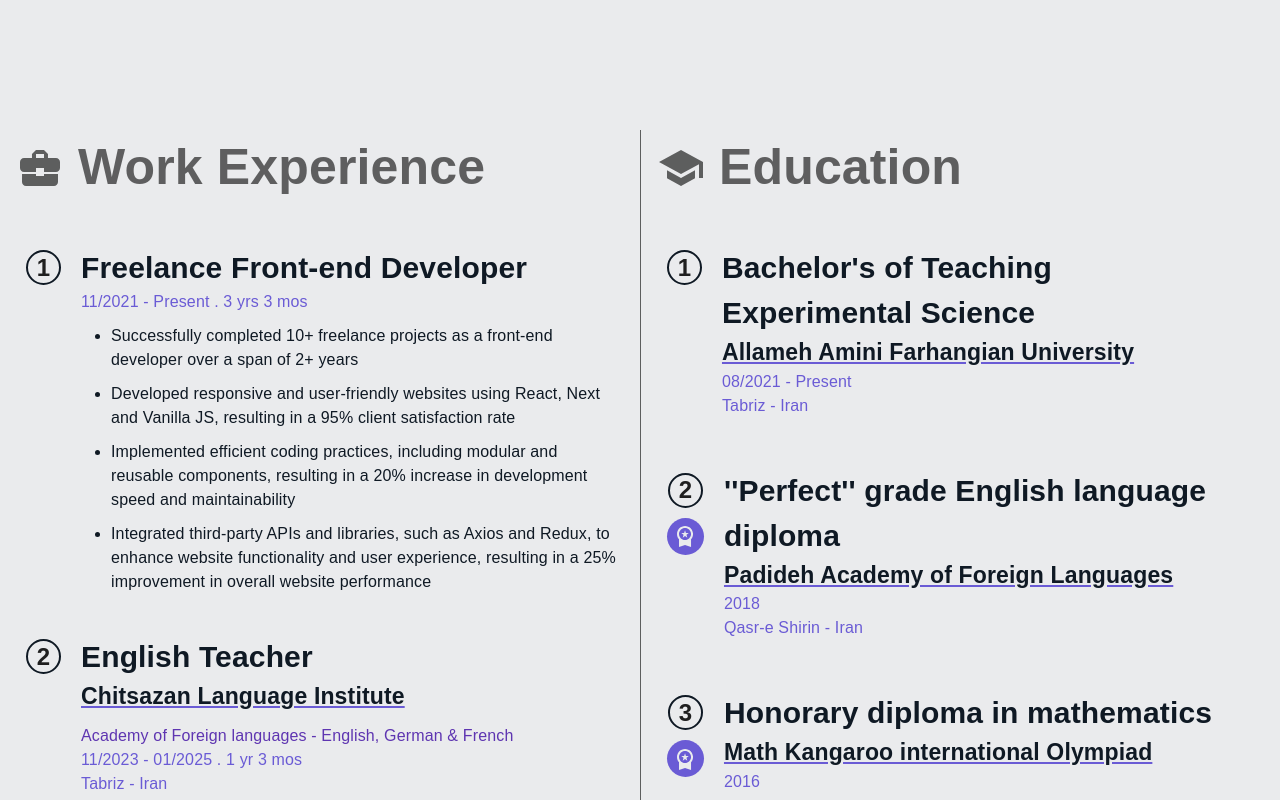
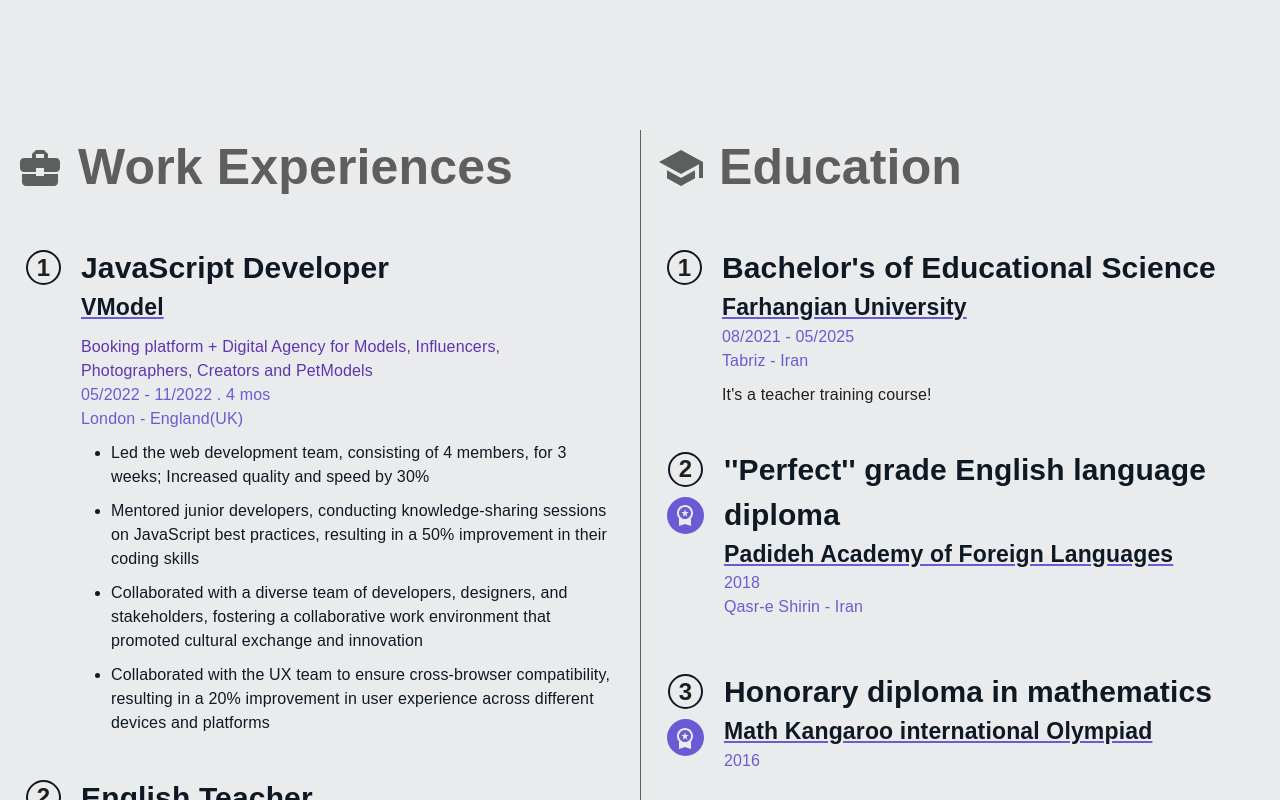
Before and after one commit to sina-olfati/sina-olfati-site, a React (Create React App) app: page /sina-olfati-site in a window 1280 px wide. Shown: the part 2600-3400 px from the top of the page. Built offline with nearby package versions, Linux system fonts and the light colour scheme; a web font is replaced by a local one.

Commit message:
Work: added other work experiences

```diff
--- a/public/assets/locales/en/translation.json
+++ b/public/assets/locales/en/translation.json
@@ -66,7 +66,7 @@
 
 
     "work": {
-        "title": " Work Experience",
+        "title": " Work Experiences",
 
         "freelancing-title": "Freelance Front-end Developer",
         "freelancing-time": "11/2021 - Present",
@@ -108,7 +108,7 @@
         "clickhub-title": "React Developer Intern",
         "clickhub-place": "Clickhub (Noavaran Dadepardaz click)",
         "clickhub-place-describe": "Design and production of organizational management software and proprietary software",
-        "clickhub-time": "05/2022 - 08/2022 (2.5 months)",
+        "clickhub-time": "05/2022 - 08/2022 (3 months)",
         "clickhub-workplace": "Tehran - Iran",
         "clickhub-about1": "Actively engaged in daily stand-ups and sprint planning meetings, contributing to agile development processes and project progress tracking",
         "clickhub-about2": "Worked closely with designers and product managers to translate UI/UX wireframes and requirements into functional React components.",
@@ -126,11 +126,11 @@
         "univercity1-workplace": "Shiraz - Iran",
         "univercity1-about": "Took part at a Front-end developing bootcamp!",
 
-        "univercity-title": "Bachelor's of Teaching Experimental Science",
-        "univercity-place": "Allameh Amini Farhangian University",
-        "univercity-time": "08/2021 - Present",
+        "univercity-title": "Bachelor's of Educational Science",
+        "univercity-place": "Farhangian University",
+        "univercity-time": "08/2021 - 05/2025",
         "univercity-workplace": "Tabriz - Iran",
-        "univercity-about": "",
+        "univercity-about": "It's a teacher training course!",
 
         "english-title": "''Perfect'' grade English language diploma",
         "english-place": "Padideh Academy of Foreign Languages",
--- a/public/assets/locales/fa/translation.json
+++ b/public/assets/locales/fa/translation.json
@@ -109,7 +109,7 @@
         "clickhub-title": "کارآموزی برنامه نویسی ریکت",
         "clickhub-place": "کلیک‌هاب (نوآوران داده پرداز کلیک)",
         "clickhub-place-describe": "طراحی و ساخت نرم افزارهای کنترل سازمان و نرم افزارهای اختصاصی",
-        "clickhub-time": "خرداد 1401 - مرداد 1401 (2.5 ماه)",
+        "clickhub-time": "خرداد 1401 - مرداد 1401 (3 ماه)",
         "clickhub-workplace": "تهران - ایران",
         "clickhub-about1": "شرکت فعالانه در جلسات روزانه، کمک به فرآیندهای توسعه سریع و پیگیری پیشرفت پروژه",
         "clickhub-about2": "همکاری نزدیک با طراحان و مدیران محصول برای تبدیل المان‌های یو-آی و یو-ایکس به کامپوننت‌های ریکت",
@@ -129,7 +129,7 @@
 
         "univercity-title": "کارشناسی آموزش علوم تجربی",
         "univercity-place": "دانشگاه فرهنگیان علامه‌امینی",
-        "univercity-time": "مهر 1400 - اکنون",
+        "univercity-time": "مهر 1400 - خرداد 1404",
         "univercity-workplace": "تبریز - ایران",
         "univercity-about": "یک معلم خواهم شد!",
 
--- a/src/components/resume/Work.tsx
+++ b/src/components/resume/Work.tsx
@@ -26,11 +26,11 @@ import ArticleButton from '../../utils/articleButton/ArticleButton';
 
 const work =[
   {
-    num: 1,
-    name: "freelancing",
-    link: "",
-    startTime: "2021-11-1",
-    endTime: ""
+    num: 3,
+    name: "vmodel",
+    link: "https://vmodel.app",
+    startTime: "2022-08-1",
+    endTime: "2022-11-1"
   },
   {
     num: 2,
@@ -47,17 +47,17 @@ const work =[
   //   endTime: "2023-08-1"
   // },
   {
-    num: 3,
-    name: "vmodel",
-    link: "https://vmodel.app",
-    startTime: "2022-08-1",
-    endTime: "2022-11-1"
+    num: 1,
+    name: "freelancing",
+    link: "",
+    startTime: "2021-11-1",
+    endTime: ""
   },
-  // {
-  //   num: 2,
-  //   name: "clickhub",
-  //   link: "https://clickhub.ir"
-  // },
+  {
+    num: 2,
+    name: "clickhub",
+    link: "https://clickhub.ir"
+  },
 ]
 
 const education =[
```
